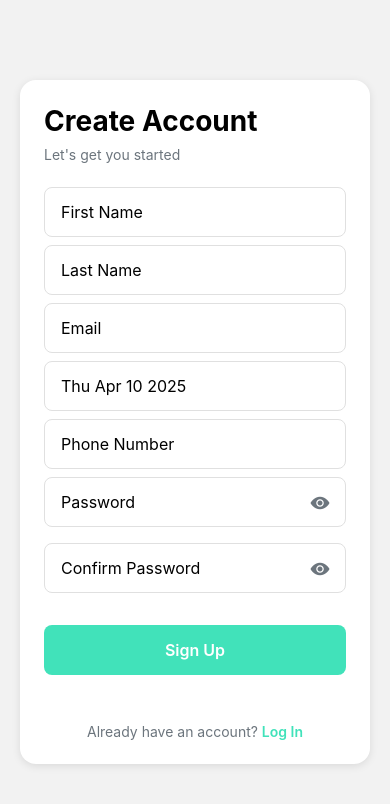
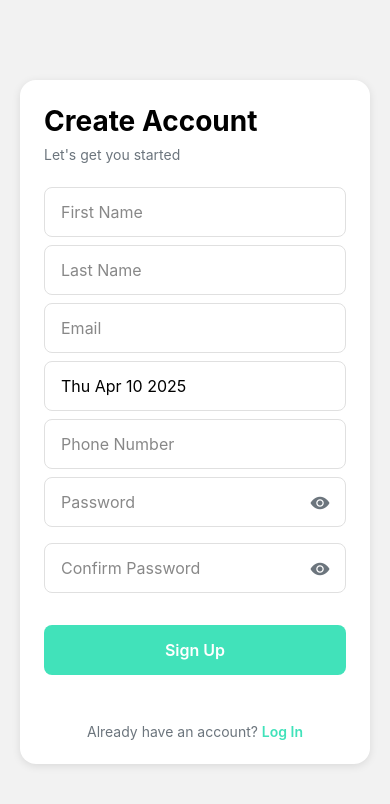
Before and after one commit to ariannatobias/HCIProject, a React Native app: screen /SignUp in a window 390 px wide. Shown: the top 804 px of the page. Built offline with nearby package versions, Linux system fonts and the light colour scheme.

Commit message:
Updated sign up screen page to have clear placeholder indicators for fields

```diff
--- a/Frontend/Divvy/components/SignUpScreen.tsx
+++ b/Frontend/Divvy/components/SignUpScreen.tsx
@@ -166,13 +166,14 @@ const SignUpScreen = ({ navigation, setIsLoggedIn }: any) => {
             </View>
 
             <View style={styles.formContainer}>
-              <TextInput style={styles.input} placeholder="First Name" onChangeText={(text) => handleInputChange('first_name', text)} />
+              <TextInput style={styles.input} placeholder="First Name" placeholderTextColor="#888" onChangeText={(text) => handleInputChange('first_name', text)} />
               {formErrors.first_name && <Text style={styles.error}>{formErrors.first_name}</Text>}
 
-              <TextInput style={styles.input} placeholder="Last Name" onChangeText={(text) => handleInputChange('last_name', text)} />
+
+              <TextInput style={styles.input} placeholder="Last Name" placeholderTextColor="#888" onChangeText={(text) => handleInputChange('last_name', text)} />
               {formErrors.last_name && <Text style={styles.error}>{formErrors.last_name}</Text>}
 
-              <TextInput style={styles.input} placeholder="Email" keyboardType="email-address" autoCapitalize="none" onChangeText={(text) => handleInputChange('email', text)} />
+              <TextInput style={styles.input} placeholder="Email" placeholderTextColor="#888" keyboardType="email-address" autoCapitalize="none" onChangeText={(text) => handleInputChange('email', text)} />
               {formErrors.email && <Text style={styles.error}>{formErrors.email}</Text>}
 
               <TouchableOpacity onPress={() => setShowDatePicker(true)} style={styles.inputRow}>
@@ -196,6 +197,7 @@ const SignUpScreen = ({ navigation, setIsLoggedIn }: any) => {
               <TextInput
                 style={styles.input}
                 placeholder="Phone Number"
+                placeholderTextColor="#888"
                 keyboardType="phone-pad"
                 value={form.phone}
                 onFocus={() => setShowDatePicker(false)}
@@ -207,6 +209,7 @@ const SignUpScreen = ({ navigation, setIsLoggedIn }: any) => {
                 <TextInput
                   style={styles.input}
                   placeholder="Password"
+                  placeholderTextColor="#888"
                   secureTextEntry={!showPassword}
                   onChangeText={(text) => handleInputChange('password', text)}
                 />
@@ -220,6 +223,7 @@ const SignUpScreen = ({ navigation, setIsLoggedIn }: any) => {
                 <TextInput
                   style={styles.input}
                   placeholder="Confirm Password"
+                  placeholderTextColor="#888"
                   secureTextEntry={!showConfirmPassword}
                   onChangeText={(text) => setConfirmPassword(text)}
                 />
```
